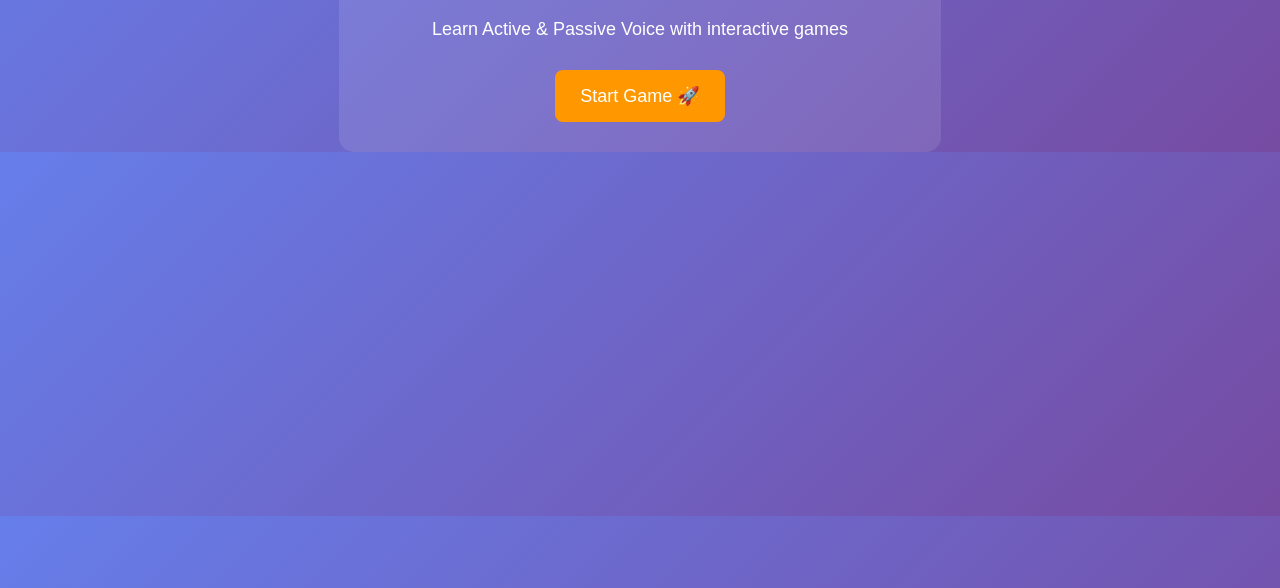
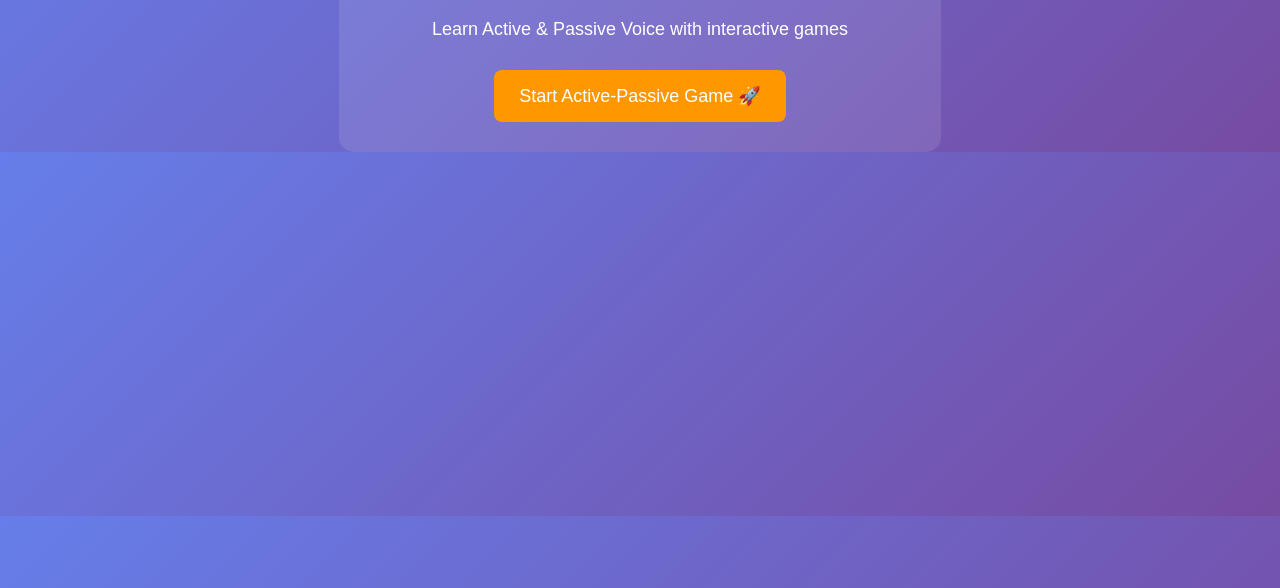
Before and after one commit to techwithsatish/Memory-Quiz, a plain HTML site: page index.html in a window 1280 px wide. Shown: the part 212-800 px from the top of the page. Drawn offline with Linux system fonts and the light colour scheme.

Commit message:
Update index.html

```diff
--- a/index.html
+++ b/index.html
@@ -58,9 +58,12 @@ p {
     <h1>🎮 Grammar Learning Game</h1>
     <p>Learn Active & Passive Voice with interactive games</p>
 
-    <!-- CHANGE THIS LINK -->
-    <a href="match_game.html" class="btn">Start Game 🚀</a>
+    <a href="active-passive/active-passive.html" class="btn">
+  Start Active-Passive Game 🚀
+    </a>
   </div>
+
+
 </div>
 
 </body>
```
